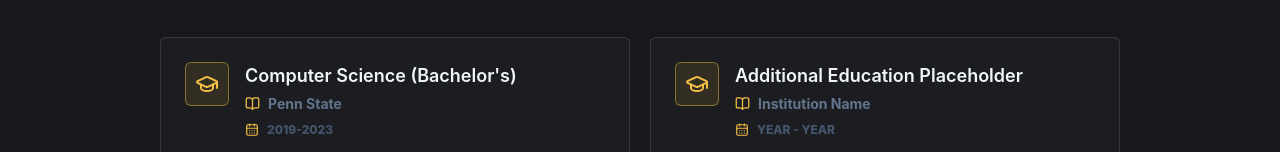
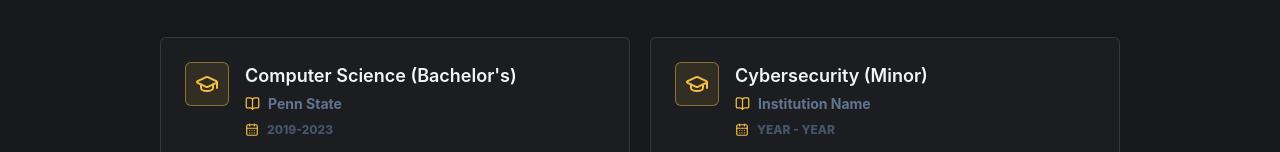
Before and after one commit to dboyza/portfolio-website, a React (Vite) app: page / in a window 1280 px wide. Shown: the part 3596-3748 px from the top of the page. Built offline with nearby package versions, Linux system fonts and the light colour scheme.

Commit message:
Update minor degree title

```diff
--- a/src/data/portfolio.ts
+++ b/src/data/portfolio.ts
@@ -193,7 +193,7 @@ export const degrees: Degree[] = [
     focusAreas: ['Coding', 'Data Structures & Algorithms', 'Computer Architecture'],
   },
   {
-    title: 'Additional Education Placeholder',
+    title: 'Cybersecurity (Minor)',
     school: 'Institution Name',
     timeframe: 'Year - Year',
     description:
```
